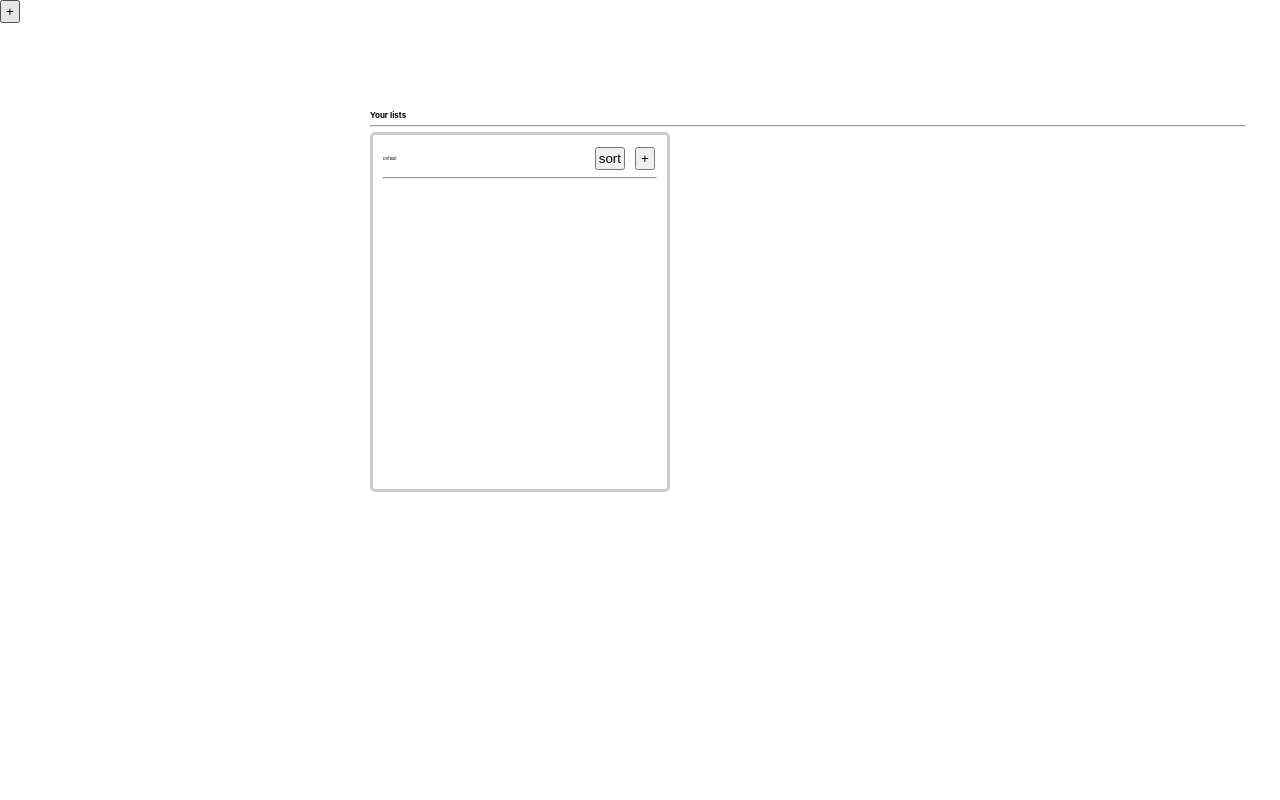
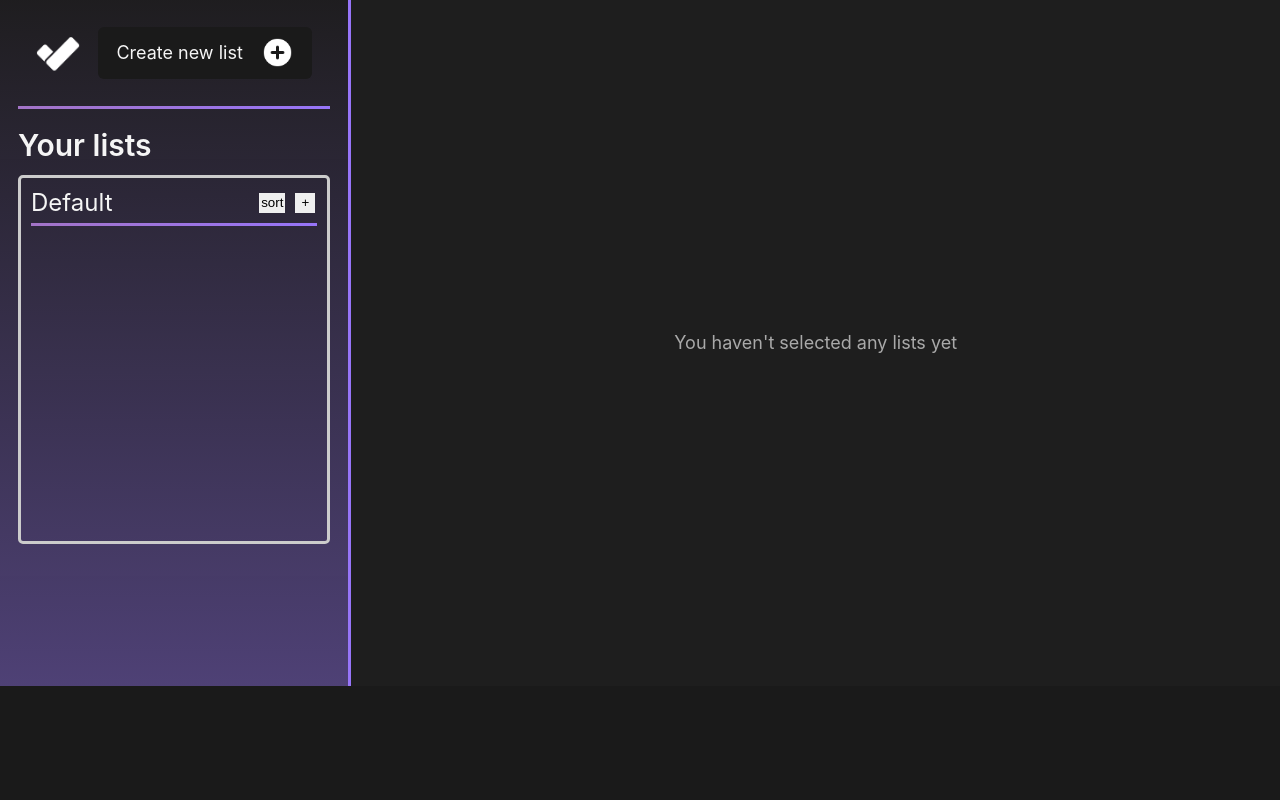
Before and after one commit to Valdemarcheck/To-Do-website, a website built with webpack: page dist/index.html in a window 1280 px wide. Built offline with Linux system fonts and the light colour scheme; a web font is replaced by a local one.

Commit message:
Setup website layout

```diff
--- a/package.json
+++ b/package.json
@@ -13,6 +13,7 @@
   "license": "ISC",
   "devDependencies": {
     "css-loader": "^6.8.1",
+    "mini-css-extract-plugin": "^2.7.6",
     "style-loader": "^3.3.3",
     "webpack": "^5.88.0",
     "webpack-bundle-analyzer": "^4.9.0",
--- a/src/css/styles.css
+++ b/src/css/styles.css
@@ -16,9 +16,10 @@
 
 :root {
   /* Text setup */
-  font-size: 4px;
+  font-size: 12px;
   font-weight: normal;
   font-family: "Inter", "Segoe UI", Tahoma, Geneva, Verdana, sans-serif;
+  color: var(--default-text-color);
 
   /* Variables setup */
   --main-bg: #1e1e1e;
@@ -28,7 +29,8 @@
   --lighter-bg-2: #3a3a3a;
   --accent-bg: #a087c1;
 
-  --text-color: #f5f5f5;
+  --default-text-color: #f5f5f5;
+  --half-seen-text: #a9a9a9;
 
   --indicator-red: #ff6464;
   --indicator-yellow: #fff964;
@@ -42,17 +44,45 @@
     rgba(151, 117, 249, 0.4) 100%
   );
 
-  --big-padding: 1rem;
-  --small-padding: 0.25rem;
+  --1-5-padding: 1.5rem;
+  --1-padding: 1rem;
+  --0-75-padding: 0.75rem;
 
-  --h1-size: 3rem;
   --h2-size: 2.5rem;
+  --h3-size: 1.5rem;
   --p-size: 2rem;
 
   --circle-corners: 100%;
-  --big-corner-radius: 2rem;
-  --medium-corner-radius: 1rem;
-  --small-corner-radius: 0.25rem;
+  --2-corner-radius: 2rem;
+  --1-corner-radius: 1rem;
+  --0-5-corner-radius: 0.5rem;
+
+  --1-5-gap: 1.5rem;
+  --1-gap: 1rem;
+}
+
+h2 {
+  font-size: var(--h2-size);
+  font-weight: 600;
+}
+
+h3 {
+  font-size: var(--h3-size);
+  font-weight: 400;
+}
+
+p {
+  font-size: var(--p-size);
+}
+
+hr {
+  height: 3px;
+  border: none;
+  background: var(--accent-gradient);
+}
+
+.half-seen {
+  color: var(--half-seen-text);
 }
 
 /* POSITIONING MAIN ELEMENTS */
@@ -60,26 +90,125 @@
 body {
   width: 100vw;
   height: 100vh;
+  background-color: var(--main-bg);
+
   display: grid;
   grid-template-columns: 3fr 9fr;
   grid-template-rows: 6fr 1fr;
 }
 
 button {
-  min-width: 20px;
-  min-height: 20px;
-  padding: 2px;
+  min-width: 2rem;
+  min-height: 2rem;
+  padding: 0.2rem;
+  border: none;
 }
 
+/* FOOTER STYLES */
+
+footer {
+  background-color: var(--darker-bg-1);
+  padding: var(--1-5-padding);
+  grid-column: 1/3;
+  grid-row: 2/3;
+
+  display: flex;
+  align-items: center;
+}
+
+#github-link {
+  width: 5.25rem;
+  aspect-ratio: 1/1;
+
+  background: url(./images/github-64.png) center no-repeat;
+  background-size: contain;
+}
+
+/* NAVBAR STYLES */
+
 nav {
+  background-color: var(--accent-bg);
+  background: var(--navbar-gradient);
   grid-column: 1/2;
   grid-row: 1/2;
+
+  /* Gradient border */
+  border-right: 3px solid transparent;
+  border-image-slice: 1;
+  border-image-source: var(--accent-gradient);
+
+  display: flex;
+  flex-direction: column;
+  padding: var(--1-5-padding);
+  gap: var(--1-5-gap);
 }
 
-footer {
-  grid-column: 1/3;
-  grid-row: 2/3;
+#header {
+  display: flex;
+  padding: var(--0-75-padding) var(--1-5-padding);
+  justify-content: center;
+  align-items: center;
+  gap: var(--1-5-gap);
+  align-self: stretch;
 }
+
+#logo {
+  width: 3.7rem;
+  aspect-ratio: 1/1;
+  background: url("./images/logo-100.png") center no-repeat;
+  background-size: contain;
+}
+
+#create-new-list-section {
+  border-radius: var(--0-5-corner-radius);
+  background-color: var(--darker-bg-1);
+
+  display: flex;
+  padding: var(--0-75-padding) var(--1-5-padding);
+  justify-content: center;
+  align-items: center;
+  gap: var(--1-5-gap);
+  flex: 1;
+}
+
+#create-new-list-title {
+  white-space: nowrap;
+  flex: 1;
+}
+
+#list-form-open-button {
+  border-radius: var(--circle-corners);
+  width: 2.8rem;
+  aspect-ratio: 1/1;
+
+  background: url(./images/plus-48.png) center no-repeat;
+  background-size: contain;
+}
+
+#list-form-open-button img {
+  width: 100%;
+  aspect-ratio: 1/1;
+}
+
+/* MAIN GENERAL STYLES */
+
+main {
+  display: flex;
+  flex-direction: column;
+  justify-content: center;
+  align-items: center;
+}
+
+/* MAIN UNCHOSEN STYLES */
+
+#no-list-selected-section {
+  display: flex;
+  flex-direction: column;
+  justify-content: center;
+  align-items: center;
+}
+
+/* MAIN CHOSEN STYLES */
 
 /* FORM STYLES */
 
@@ -135,37 +264,30 @@ form {
 /*  */
 /*  */
 
+/* LISTS AND LIST SECTION STYLES */
+
 #lists-section {
-  margin-top: 100px;
-  margin-left: 40px;
-  padding: 10px;
-  width: 70vw;
-  overflow-x: auto;
+  display: flex;
+  flex-direction: column;
+  gap: var(--1-gap);
+  align-self: stretch;
+}
+
+#lists {
+  display: flex;
+  flex-direction: column;
+  gap: inherit;
+}
+
+.list {
+  background-color: var(--darker-bg-2);
+  height: auto;
+  padding: 0.625rem 1.25rem;
+  border-radius: var(--2-corner-radius);
 
   display: flex;
   flex-direction: column;
-  gap: 5px;
-}
-
-#lists {
-  height: 360px;
-
-  display: flex;
-  gap: 10px;
-}
-
-.list {
-  height: auto;
-  flex-shrink: 0;
-  min-width: 300px;
-  padding: 10px;
-  border: 3px solid black;
-  border-radius: 5px;
-  overflow-y: auto;
-
-  display: flex;
-  flex-direction: column;
-  gap: 5px;
+  gap: 1.25rem;
 }
 
 .list-row {
@@ -191,6 +313,8 @@ form {
   align-items: center;
   gap: 10px;
 }
+
+/* TASK SECTION AND TASK STYLES */
 
 .task-section {
   width: 100%;
@@ -243,6 +367,8 @@ form {
   aspect-ratio: 1/1;
 }
 
+/* SUBTASK SECTION AND SUBTASK STYLES */
+
 #subtask-section {
   background-color: rgb(41, 32, 28);
   padding: 10px;
--- a/src/js/index.js
+++ b/src/js/index.js
@@ -1,3 +1,4 @@
+import "./../css/styles.css";
 import "./unique-button-manager";
 import "./formManagement/form-manager";
 import "./listManagement/list-bundle";
--- a/webpack.config.js
+++ b/webpack.config.js
@@ -1,26 +1,25 @@
 const path = require("path");
+const MiniCssExtractPlugin = require("mini-css-extract-plugin");
 // DEBUG
 // const BundleAnalyzerPlugin =
 //   require("webpack-bundle-analyzer").BundleAnalyzerPlugin;
 
 module.exports = {
   mode: "development",
-  entry: {
-    main: "./src/js/index.js",
-    styles: "./src/css/styles.css",
-  },
+  entry: "./src/js/index.js",
   output: {
-    filename: "[name].js",
+    filename: "main.js",
     path: path.resolve(__dirname, "dist"),
   },
   plugins: [
+    new MiniCssExtractPlugin(),
     // new BundleAnalyzerPlugin(), // DEBUG
   ],
   module: {
     rules: [
       {
         test: /\.css$/i,
-        use: ["style-loader", "css-loader"],
+        use: [MiniCssExtractPlugin.loader, "css-loader"],
       },
       {
         test: /\.(woff|woff2|eot|ttf|otf)$/i,
```
Also changed, not shown: README.md, dist/4848d4cdd330a1ae4f53.png (added), dist/4ff4a4c67f0bcce48368.png (added), dist/index.html, dist/main.css (added), dist/main.js, dist/styles.js (deleted), src/css/images/github-64.png (added), src/css/images/logo-100.png (added), src/css/images/plus-48.png (added), 1 other file.
